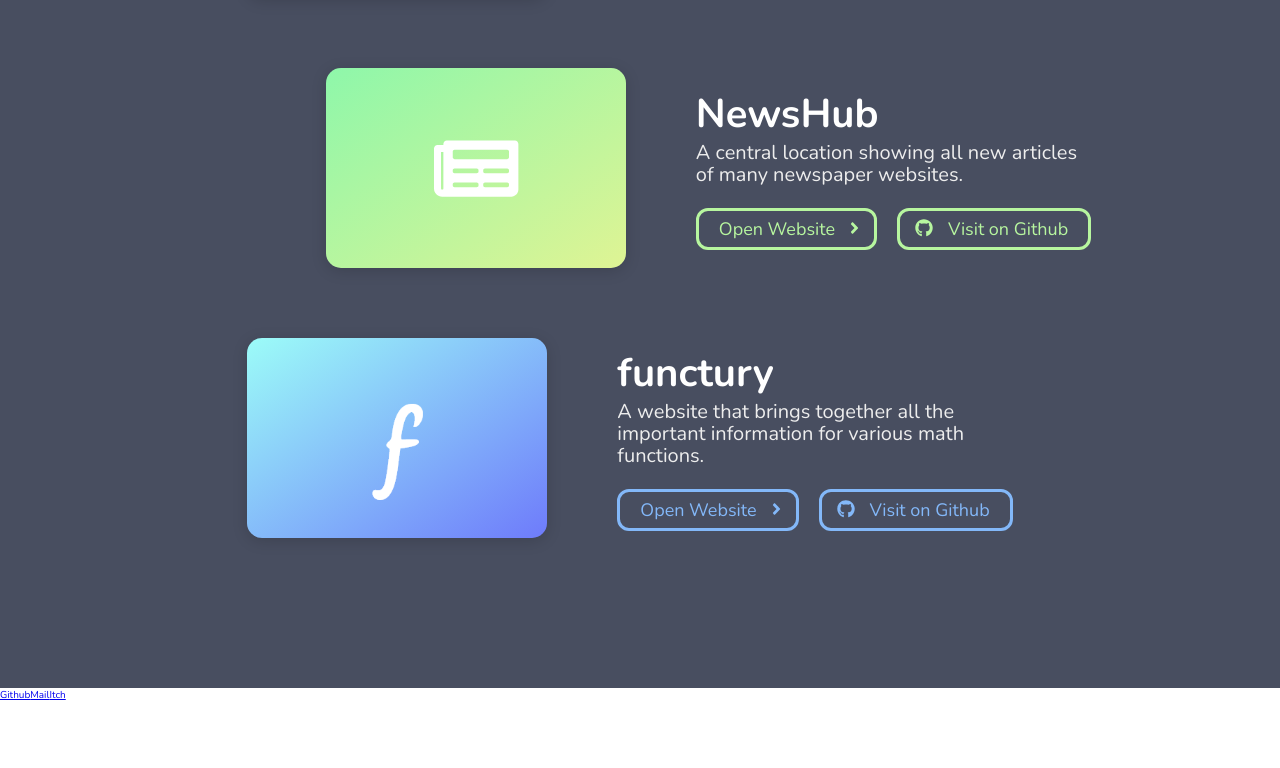
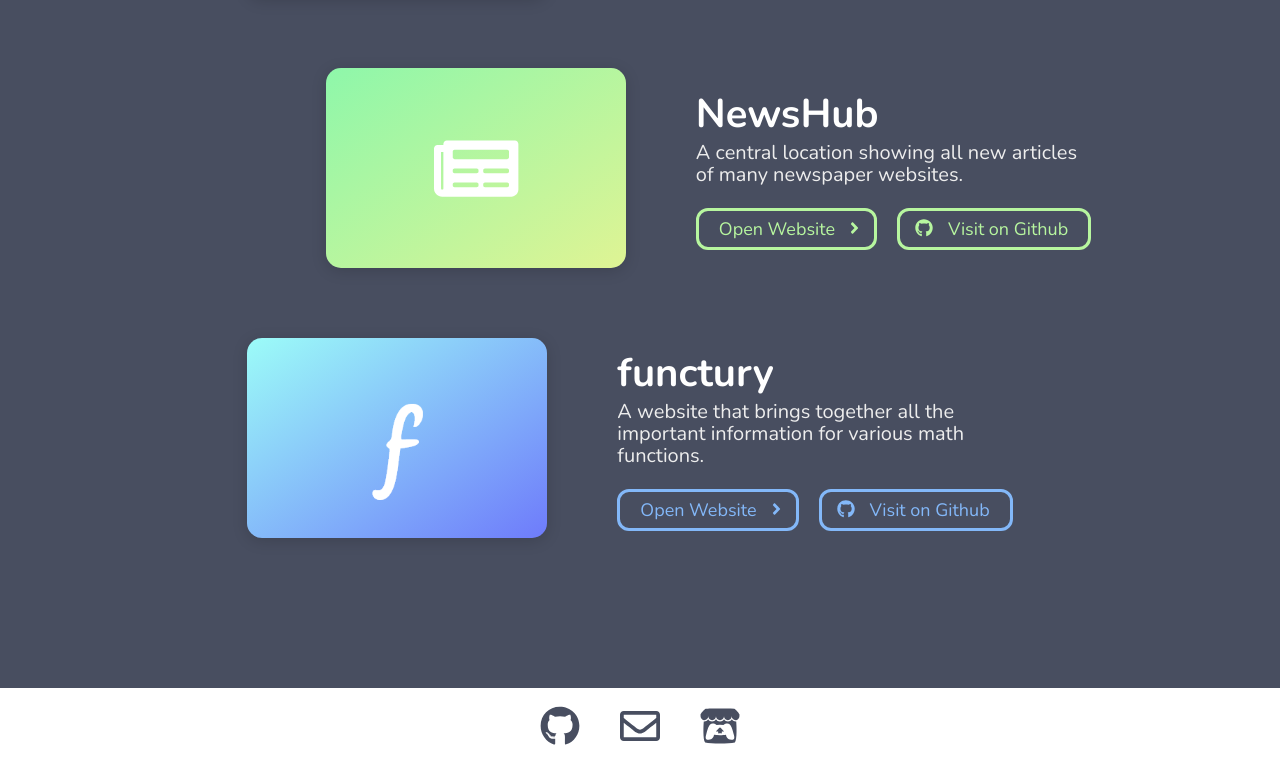
Before and after one commit to TwentyFiveSoftware/twentyfive.dev, a React (Create React App) app: page / in a window 1280 px wide. Shown: the part 1272-2040 px from the top of the page. Before the commit the page ends 1974 px from the top, so only its background shows below. Built offline with nearby package versions, Linux system fonts and the light colour scheme.

Commit message:
Added style to footer.

```diff
--- a/src/App.js
+++ b/src/App.js
@@ -1,8 +1,8 @@
 import React from 'react';
 import {FontAwesomeIcon} from '@fortawesome/react-fontawesome';
 import {faAngleDown, faAngleRight, faCalculator, faNewspaper} from '@fortawesome/free-solid-svg-icons';
-import {faGithub} from '@fortawesome/free-brands-svg-icons';
-// import {faEnvelope} from '@fortawesome/free-regular-svg-icons';
+import {faGithub, faItchIo} from '@fortawesome/free-brands-svg-icons';
+import {faEnvelope} from '@fortawesome/free-regular-svg-icons';
 import TwentyFiveIcon from './assets/icon.png';
 import FuncturyLogo from './assets/functury-logo.png';
 
@@ -78,9 +78,9 @@ export default function App() {
                 </div>
             </div>
             <div className={'footer'}>
-                <a href={'https://www.github.com/TwentyFiveSoftware'}>Github</a>
-                <a href={'mailto:TwentyFiveSoftware@gmail.com'}>Mail</a>
-                <a href={'https://twentyfive.itch.io/'}>Itch</a>
+                <a href={'https://www.github.com/TwentyFiveSoftware'}><FontAwesomeIcon icon={faGithub}/></a>
+                <a href={'mailto:TwentyFiveSoftware@gmail.com'}><FontAwesomeIcon icon={faEnvelope}/></a>
+                <a href={'https://twentyfive.itch.io/'}><FontAwesomeIcon icon={faItchIo}/></a>
             </div>
         </div>
     );
--- a/src/style/style.css
+++ b/src/style/style.css
@@ -159,6 +159,20 @@ body {
   justify-content: left;
 }
 
+.footer {
+  height: 8rem;
+  background-color: #ffffff;
+  display: flex;
+  justify-content: center;
+  align-items: center;
+}
+.footer a {
+  font-size: 4rem;
+  text-decoration: none;
+  color: #484E60;
+  margin: 0 2rem;
+}
+
 .button {
   width: max-content;
   padding: 0.6rem 2rem 0.6rem 0;
--- a/src/style/style.scss
+++ b/src/style/style.scss
@@ -178,6 +178,20 @@ body {
     }
 }
 
+.footer {
+    height: 8rem;
+    background-color: #ffffff;
+    display: flex;
+    justify-content: center;
+    align-items: center;
+
+    a {
+        font-size: 4rem;
+        text-decoration: none;
+        color: #484E60;
+        margin: 0 2rem;
+    }
+}
 
 .button {
     width: max-content;
```
Also changed, not shown: 1 other file (tests, documents, lock files or other folders).
